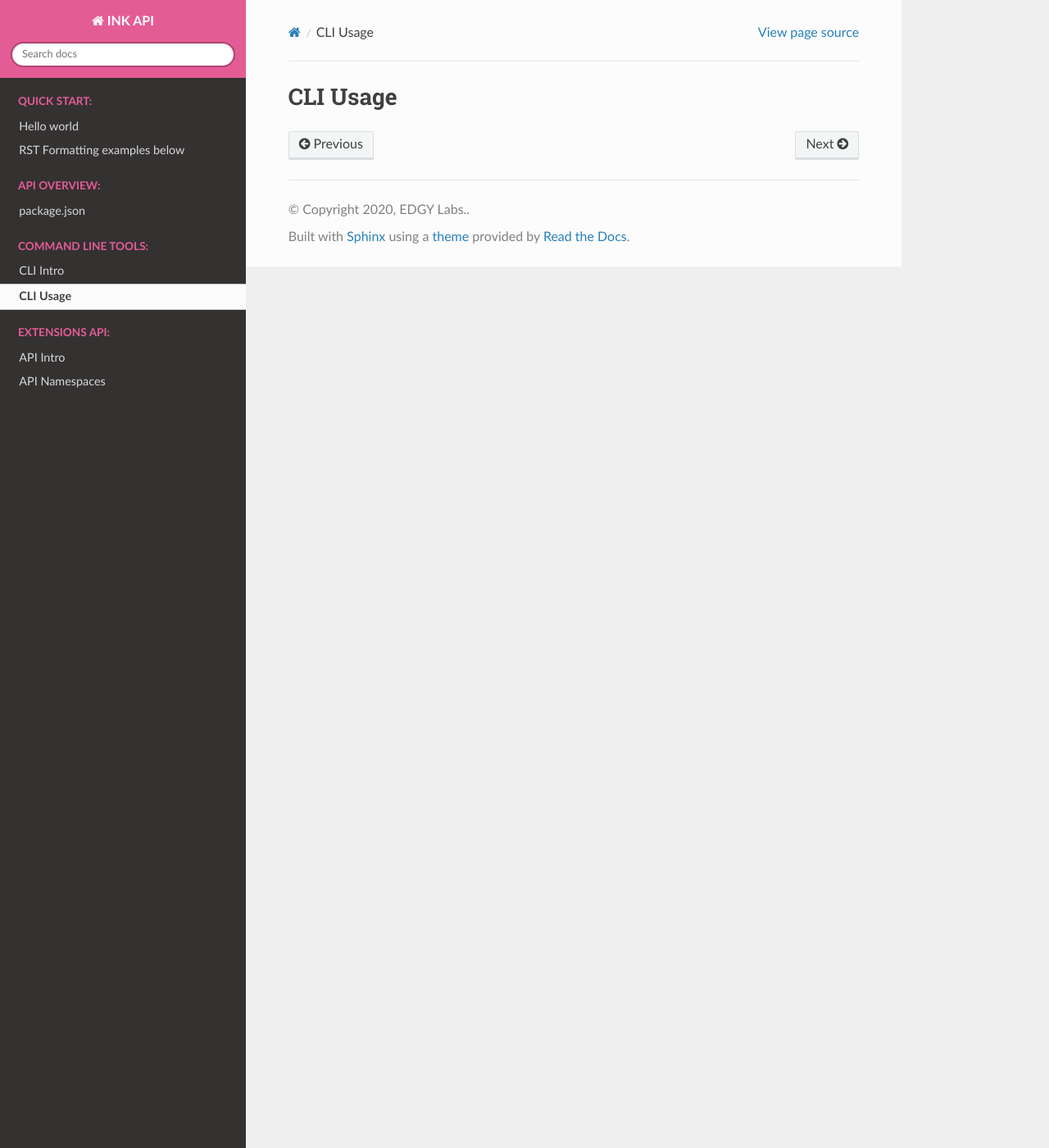
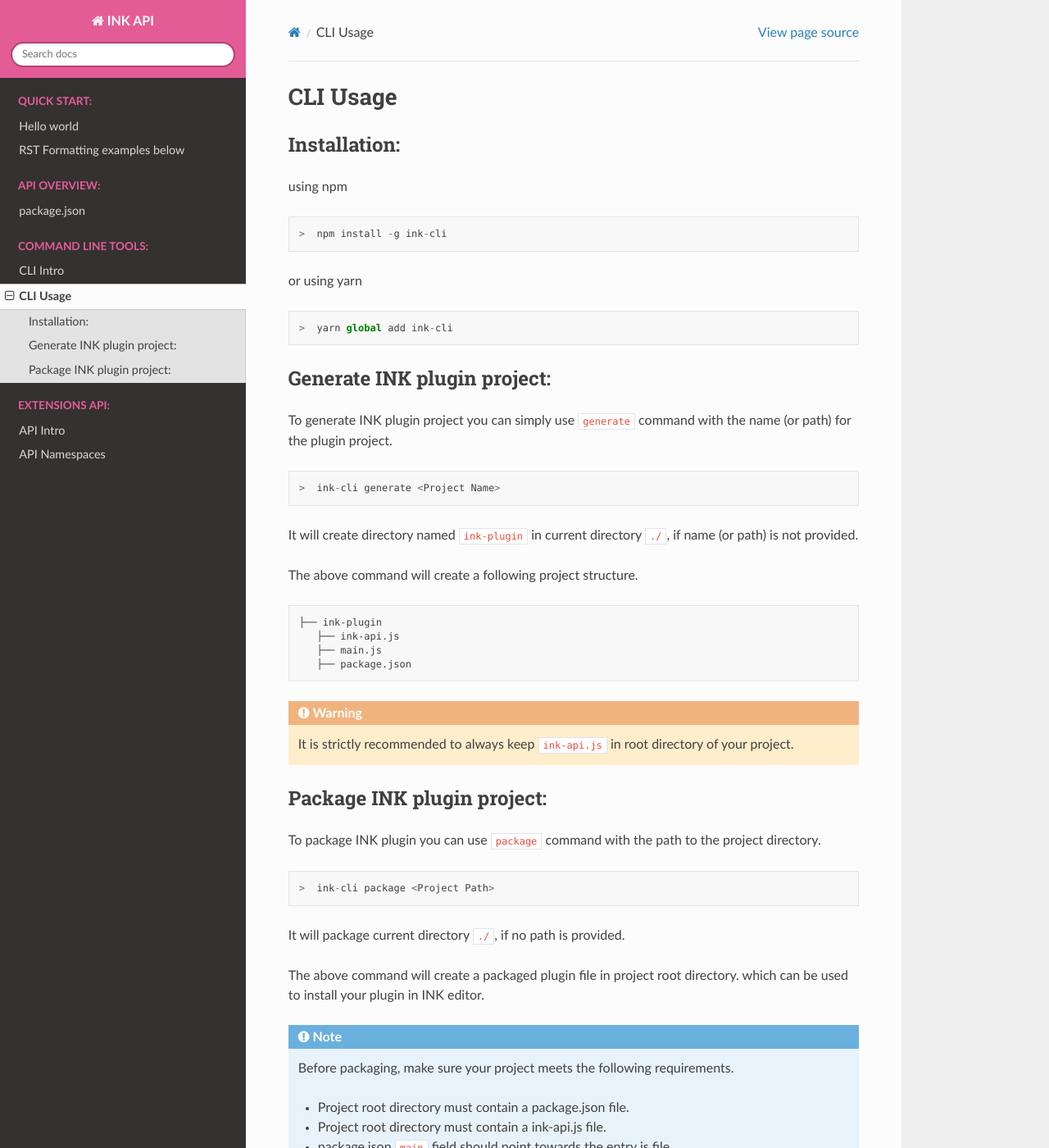
Before and after one commit to inkcontent/dev-manual, a Sphinx documentation site: the page built from source/cli/usage.rst, in a window 1280 px wide and 1400 px high. Shown: the whole window at 82% size. Built offline with Sphinx 7.4.7 and the Read the Docs theme 2.0.0, drawn with Linux system fonts in a browser that asks for light colours; pages that are not in the unit, such as notebooks, are missing from menus; some of the changed text lies outside the part shown.

Commit message:
Added ink-cli documentation

```diff
--- a/source/cli/intro.rst
+++ b/source/cli/intro.rst
@@ -1,2 +1,7 @@
 CLI Intro
 =========
+
+INK CLI (ink-cli) is a command line interface for INK plugin developers to assist them in various tasks including:
+
+#. Generating Starter Plugin Project
+#. Packaging Plugin Project
--- a/source/cli/usage.rst
+++ b/source/cli/usage.rst
@@ -1,2 +1,64 @@
 CLI Usage
 =========
+
+
+Installation:
++++++++++++++
+
+using npm
+
+.. code::
+
+  >  npm install -g ink-cli
+
+or using yarn
+
+.. code::
+
+  >  yarn global add ink-cli
+
+Generate INK plugin project:
+++++++++++++++++++++++++++++
+
+To generate INK plugin project you can simply use ``generate`` command with the name (or path) for the plugin project.
+
+.. code::
+
+  >  ink-cli generate <Project Name>
+
+
+It will create directory named ``ink-plugin`` in current directory ``./``, if name (or path) is not provided.
+
+The above command will create a following project structure.
+
+.. code::
+
+  ├── ink-plugin
+     ├── ink-api.js
+     ├── main.js
+     ├── package.json
+
+.. warning::
+
+    It is strictly recommended to always keep ``ink-api.js`` in root directory of your project.
+
+Package INK plugin project:
++++++++++++++++++++++++++++
+
+To package INK plugin you can use ``package`` command with the path to the project directory.
+
+.. code::
+
+  >  ink-cli package <Project Path>
+
+It will package current directory ``./``, if no path is provided.
+
+The above command will create a packaged plugin file in project root directory. which can be used to install your plugin in INK editor.
+
+.. note::
+
+    Before packaging, make sure your project meets the following requirements.
+
+    * Project root directory must contain a package.json file.
+    * Project root directory must contain a ink-api.js file.
+    * package.json ``main`` field should point towards the entry js file.
```
